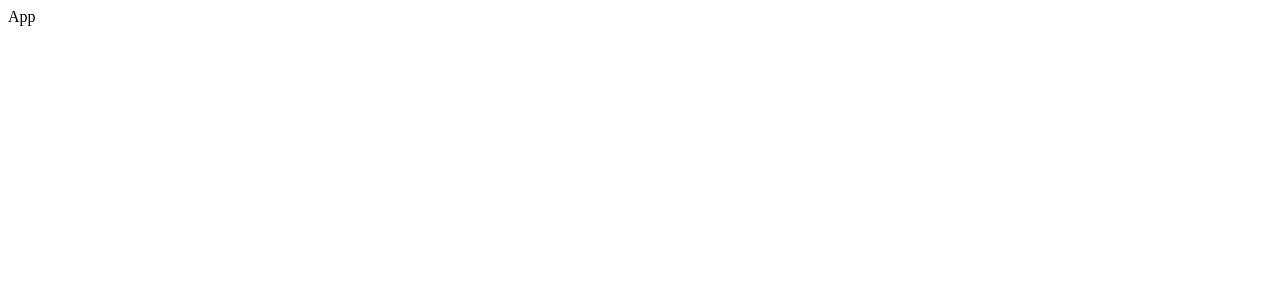
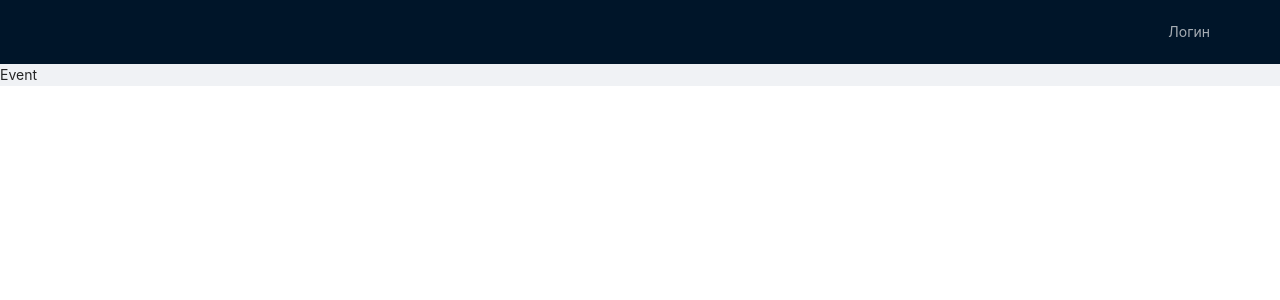
Before and after one commit to ADmtr2001/React-Educational-54-Calendar_Redux_TS_Ant, a React (Create React App) app: page / in a window 1280 px wide. Shown: the top 300 px of the page. Built offline with nearby package versions, Linux system fonts and the light colour scheme.

Commit message:
set up React Router and Redux Store

```diff
--- a/src/App.css
+++ b/src/App.css
@@ -1,38 +1 @@
-.App {
-  text-align: center;
-}
-
-.App-logo {
-  height: 40vmin;
-  pointer-events: none;
-}
-
-@media (prefers-reduced-motion: no-preference) {
-  .App-logo {
-    animation: App-logo-spin infinite 20s linear;
-  }
-}
-
-.App-header {
-  background-color: #282c34;
-  min-height: 100vh;
-  display: flex;
-  flex-direction: column;
-  align-items: center;
-  justify-content: center;
-  font-size: calc(10px + 2vmin);
-  color: white;
-}
-
-.App-link {
-  color: #61dafb;
-}
-
-@keyframes App-logo-spin {
-  from {
-    transform: rotate(0deg);
-  }
-  to {
-    transform: rotate(360deg);
-  }
-}
+@import '~antd/dist/antd.css';
--- a/src/App.tsx
+++ b/src/App.tsx
@@ -1,11 +1,17 @@
 import React, {FC} from 'react';
 import './App.css';
+import AppRouter from "./components/AppRouter";
+import Navbar from "./components/Navbar";
+import {Layout} from "antd";
 
 const App: FC = () => {
   return (
-    <div>
-      App
-    </div>
+    <Layout>
+      <Navbar/>
+      <Layout.Content>
+        <AppRouter/>
+      </Layout.Content>
+    </Layout>
   );
 };
 
--- /dev/null
+++ b/src/components/AppRouter.tsx
@@ -0,0 +1,32 @@
+import React from 'react';
+import {Switch, Route, Redirect} from "react-router-dom";
+import {privateRoutes, publicRoutes, RoutesNames} from "../routes";
+
+const AppRouter = () => {
+  const auth = true;
+  return (
+    auth
+      ? (<Switch>
+        {privateRoutes.map(route =>
+          <Route
+            key={route.path}
+            path={route.path}
+            exact={route.exact}
+            component={route.component}/>
+        )}
+      <Redirect to={RoutesNames.EVENT}/>
+      </Switch>)
+      : (<Switch>
+        {publicRoutes.map(route =>
+          <Route
+            key={route.path}
+            path={route.path}
+            exact={route.exact}
+            component={route.component}/>
+        )}
+        <Redirect to={RoutesNames.LOGIN}/>
+      </Switch>)
+  );
+};
+
+export default AppRouter;
--- /dev/null
+++ b/src/components/Navbar.tsx
@@ -0,0 +1,16 @@
+import React, {FC} from 'react';
+import {Layout, Menu, Row} from "antd";
+
+const Navbar: FC = () => {
+  return (
+    <Layout.Header>
+      <Row justify='end'>
+        <Menu theme='dark' mode='horizontal'>
+          <Menu.Item key={1}>Логин</Menu.Item>
+        </Menu>
+      </Row>
+    </Layout.Header>
+  );
+};
+
+export default Navbar;
--- a/src/index.tsx
+++ b/src/index.tsx
@@ -1,8 +1,15 @@
 import React from 'react';
 import ReactDOM from 'react-dom';
 import App from './App';
+import {Provider} from "react-redux";
+import {BrowserRouter} from "react-router-dom";
+import {store} from "./store";
 
 ReactDOM.render(
-  <App/>,
+  <Provider store={store}>
+    <BrowserRouter>
+      <App/>
+    </BrowserRouter>
+  </Provider>,
   document.getElementById('root')
 );
--- /dev/null
+++ b/src/pages/Event.tsx
@@ -0,0 +1,11 @@
+import React, {FC} from 'react';
+
+const Event: FC = () => {
+  return (
+    <div>
+      Event
+    </div>
+  );
+};
+
+export default Event;
--- /dev/null
+++ b/src/pages/Login.tsx
@@ -0,0 +1,11 @@
+import React, {FC} from 'react';
+
+const Login: FC = () => {
+  return (
+    <div>
+      Login
+    </div>
+  );
+};
+
+export default Login;
--- /dev/null
+++ b/src/routes/index.ts
@@ -0,0 +1,21 @@
+import Login from "../pages/Login";
+import Event from "../pages/Event";
+
+export interface IRoute {
+  path: string;
+  component: React.ComponentType;
+  exact?: boolean;
+}
+
+export enum RoutesNames {
+  LOGIN = '/login',
+  EVENT = '/'
+}
+
+export const publicRoutes: IRoute[] = [
+  {path: RoutesNames.LOGIN, exact: true, component: Login},
+];
+
+export const privateRoutes: IRoute[] = [
+  {path: RoutesNames.EVENT, exact: true, component: Event},
+]
--- /dev/null
+++ b/src/store/index.ts
@@ -0,0 +1,11 @@
+import {applyMiddleware, combineReducers, createStore} from "redux";
+import thunk from 'redux-thunk';
+
+const rootReducer = combineReducers({
+
+});
+
+export const store = createStore(rootReducer, applyMiddleware(thunk));
+
+export type RootState = ReturnType<typeof store.getState>;
+export type AppDispatch = typeof store.dispatch;
```
Also changed, not shown: package.json (+10 -0 lines), 1 other file (tests, documents, lock files or other folders).
